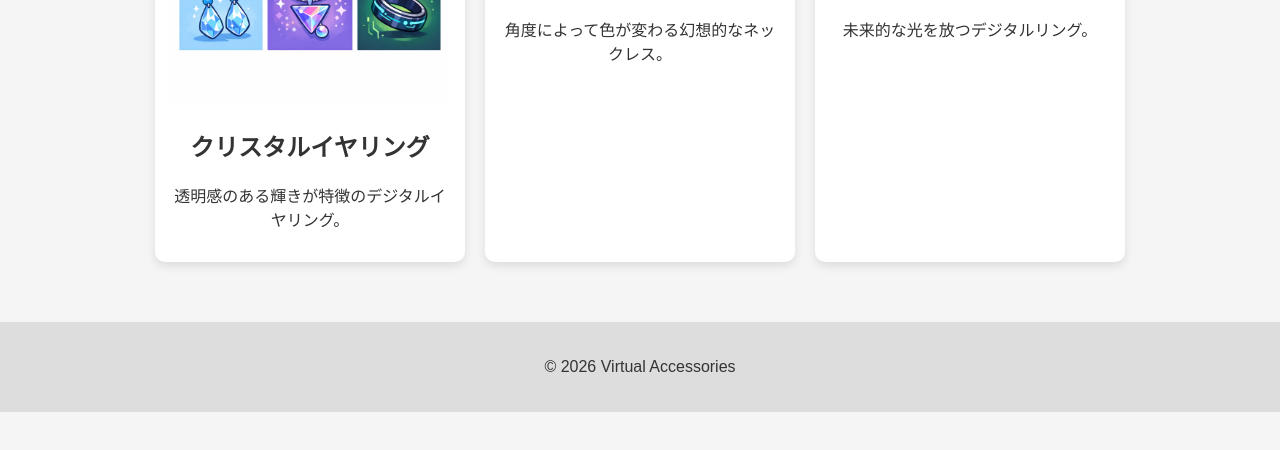
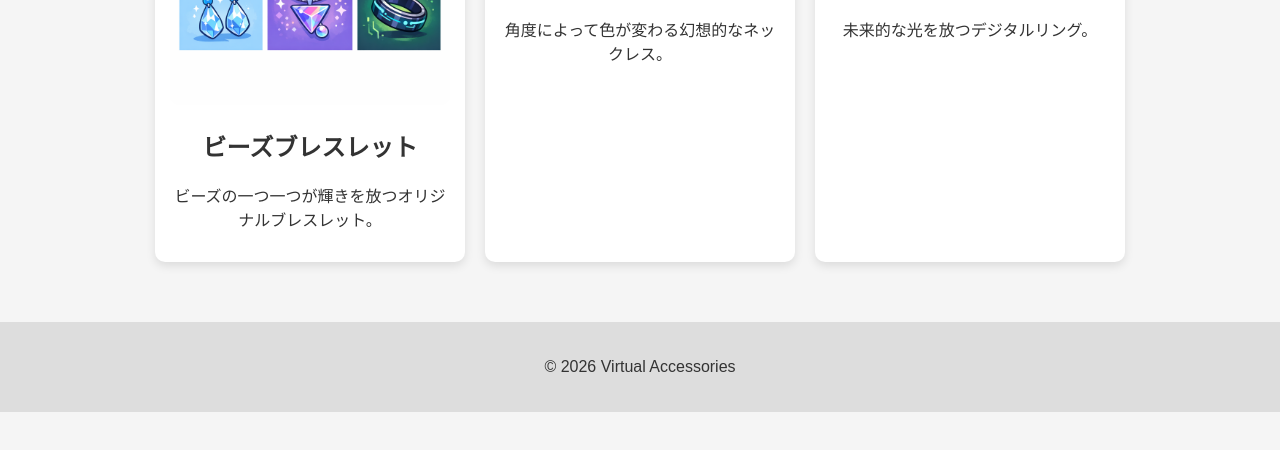
Before and after one commit to shindoinariko-code/004, a plain HTML site: page index.html in a window 1280 px wide. Shown: the part 326-776 px from the top of the page. Drawn offline with Linux system fonts and the light colour scheme.

Commit message:
Update index.html

```diff
--- a/index.html
+++ b/index.html
@@ -17,8 +17,8 @@
 
         <div class="item">
             <img src="item1.png" alt="アクセサリー1">
-            <h2>クリスタルイヤリング</h2>
-            <p>透明感のある輝きが特徴のデジタルイヤリング。</p>
+            <h2>ビーズブレスレット</h2>
+            <p>ビーズの一つ一つが輝きを放つオリジナルブレスレット。</p>
         </div>
 
         <div class="item">
```
